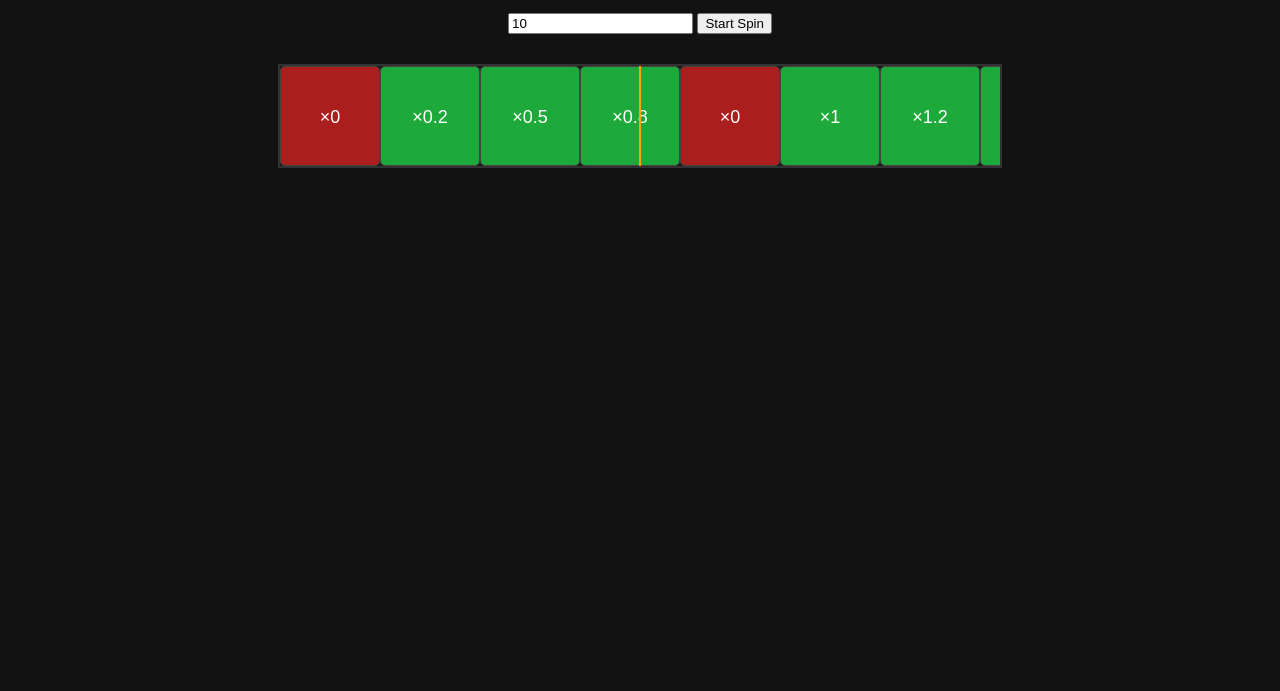
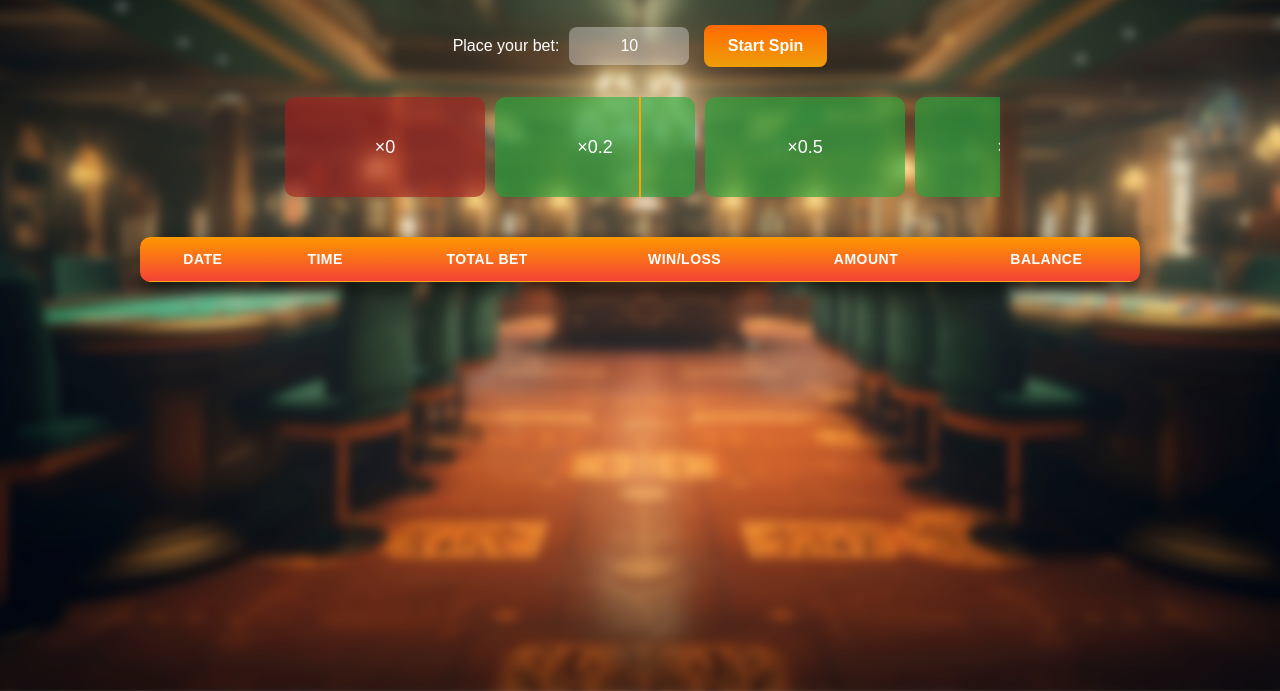
Before and after one commit to Husein1202/CS2multiplier-spinner, a plain HTML site: page index.html in a window 1280 px wide. Shown: the part 139-830 px from the top of the page. Before the commit the page ends 800 px from the top, so only its background shows below. Drawn offline with Linux system fonts and the light colour scheme.

Commit message:
Update index.html

```diff
--- a/index.html
+++ b/index.html
@@ -6,21 +6,45 @@
   <title>Multiplier Spinner</title>
   <style>
     body {
-      background: #121212;
+      background-image: url(photorealistic-casino-lifestyle.png);
+      background-repeat: no-repeat;
+      background-size: cover;
+      background-position: center;
       color: white;
       font-family: sans-serif;
       text-align: center;
-      padding: 30px;
+      min-height: 100vh;
+      margin: 0;
+      padding-top: 30px;
     }
+
+    button {
+      margin-top: 20px;
+      padding: 12px 24px;
+      font-size: 16px;
+      font-weight: bold;
+      color: white;
+      background: linear-gradient(180deg, #ff6a00, #ee9e09);
+      border: none;
+      border-radius: 8px;
+      cursor: pointer;
+      box-shadow: 0 4px 8px rgba(0, 0, 0, 0.014);
+      transition: transform 0.2s, box-shadow 0.2s;
+    }
+
+    button:hover {
+      transform: scale(1.05);
+      box-shadow: 0 6px 15px rgba(0, 0, 0, 0.158);
+    }
+
     #reel-container {
       position: relative;
       width: 720px;
       height: 100px;
       margin: 30px auto;
       overflow: hidden;
-      border: 2px solid #333;
-      background: #1c1c1c;
     }
+
     #highlight-line {
       position: absolute;
       top: 0;
@@ -31,46 +55,166 @@
       transform: translateX(-1px);
       z-index: 2;
     }
+
+    .reel-fade {
+      position: absolute;
+      top: 0;
+      bottom: 0;
+      width: 40px;
+      z-index: 3;
+      pointer-events: none;
+    }
+
+    .reel-fade.left {
+      left: 0;
+      background: transparent;
+    }
+
+    .reel-fade.right {
+      right: 0;
+      background: transparent;
+    }
+
     #reel {
       display: flex;
-      transform: translateX(0px);
+      transform: translate3d(0, 0, 0);
       transition: transform 0s ease-out;
       will-change: transform;
     }
+
     .item {
-      flex: 0 0 100px;
+      flex: 0 0 200px;
       height: 100px;
       line-height: 100px;
       font-size: 18px;
       text-align: center;
-      border: 1px solid #444;
       box-sizing: border-box;
-      border-radius: 5px;
-      background-color: #1eaa3b;
+      border-radius: 10px;
+      background-color: rgba(30, 170, 59, 0.6);
+      margin: 0 5px;
+      backdrop-filter: blur(5px);
+      backface-visibility: hidden;
+      transform: translateZ(0);
     }
+
     .item.loss {
-      background-color: #aa1e1e;
+      background-color: rgba(170, 30, 30, 0.6);
     }
+
     #result {
       margin-top: 20px;
       font-size: 20px;
       font-weight: bold;
     }
+
+    .bet-container {
+      display: inline-flex;
+      align-items: center;
+      margin-top: 20px;
+    }
+
+    .bet-container input {
+      margin-left: 10px;
+      margin-right: 10px;
+      width: 100px;
+      padding: 10px;
+      font-size: 16px;
+      border-radius: 8px;
+      border: none;
+      background: rgba(255, 255, 255, 0.336);
+      color: white;
+      text-align: center;
+      outline: none;
+
+    }
+
+    .bet-container input::-webkit-outer-spin-button,
+    .bet-container input::-webkit-inner-spin-button {
+      -webkit-appearance: none;
+      margin: 0;
+    }
+
+    .bet-container input[type=number] {
+      -moz-appearance: textfield;
+      appearance: textfield;
+    }
+
+    #history-table {
+  margin: 40px auto;
+  width: 100%;
+  max-width: 1000px;
+  border-collapse: separate;
+  border-spacing: 0;
+  background-color: rgba(0, 0, 0, 0.7);
+  border-radius: 10px;
+  overflow: hidden;
+  box-shadow: 0 8px 20px rgba(0, 0, 0, 0.6);
+  color: #fff;
+}
+
+#history-table th,
+#history-table td {
+  padding: 14px;
+  text-align: center;
+  border-bottom: 1px solid rgba(255, 255, 255, 0.1);
+}
+
+#history-table th {
+  background: linear-gradient(180deg, #ff9800, #f44336);
+  font-weight: bold;
+  text-transform: uppercase;
+  letter-spacing: 0.5px;
+  font-size: 14px;
+}
+
+#history-table tbody tr:nth-child(even) {
+  background-color: rgba(255, 255, 255, 0.05);
+}
+
+#history-table tbody tr:hover {
+  background-color: rgba(255, 255, 255, 0.1);
+  transition: background-color 0.2s ease;
+}
   </style>
 </head>
 <body>
   <h1>Multiplier Spinner Game</h1>
   <p>Balance: <span id="balance">100.00</span> coins</p>
 
-  <input type="number" id="bet" value="10" min="1" step="1" />
+  <div class="bet-container">
+    <span>Place your bet:</span>
+    <input type="number" id="bet" value="10" min="1" step="1" />
+  </div>
   <button onclick="startSpin()">Start Spin</button>
 
   <div id="reel-container">
     <div id="highlight-line"></div>
+    <div class="reel-fade left"></div>
     <div id="reel"></div>
+    <div class="reel-fade right"></div>
   </div>
 
   <div id="result"></div>
+
+  <table id="history-table">
+    <thead>
+      <tr>
+        <th>Date</th>
+        <th>Time</th>
+        <th>Total Bet</th>
+        <th>Win/Loss</th>
+        <th>Amount</th>
+        <th>Balance</th>
+      </tr>
+    </thead>
+    <tbody id="history-body"></tbody>
+  </table>
+
+  <!-- Audio Elements -->
+  <audio id="roll-sound" src="Roll.mp3" preload="auto"></audio>
+  <audio id="win-sound" src="case_awarded_5_ancient_01.mp3" preload="auto"></audio>
+
+  <audio id="lose-sound" src="case_awarded_0_common_01.mp3" preload="auto"></audio>
 
   <script>
     const multipliers = [
@@ -85,17 +229,15 @@
       30, 30.2, 30.5, 30.8, 0,
       50, 50.2, 50.5, 50.8, 0,
       100
-    ];
-
-    // Highly increased frequency of 0 to make loss more likely
-    const weightedMultipliers = [
-      ...Array(100).fill(0),  // 100 instances of 0 (loss) for high probability of loss
-      ...Array(10).fill(0.2),
-      ...Array(8).fill(0.5),
-      ...Array(6).fill(0.8),
-      ...Array(4).fill(1),
-      ...Array(3).fill(1.2),
-      ...Array(2).fill(1.5),
+ ];
+ const weightedMultipliers = [
+      ...Array(70).fill(0),
+      ...Array(5).fill(0.2),
+      ...Array(5).fill(0.5),
+      ...Array(5).fill(0.8),
+      ...Array(5).fill(1),
+      ...Array(5).fill(1.2),
+      ...Array(5).fill(1.5),
       1.8, 2, 2.2, 2.5, 2.8,
       3, 3.2, 3.5, 3.8,
       4, 4.2, 4.5, 4.8,
@@ -112,10 +254,17 @@
     const reelEl = document.getElementById("reel");
     const balanceEl = document.getElementById("balance");
     const resultEl = document.getElementById("result");
+    const historyBody = document.getElementById("history-body");
+
+    const rollSound = document.getElementById("roll-sound");
+    const winSound = document.getElementById("win-sound");
+    const loseSound = document.getElementById("lose-sound");
 
     let spinning = false;
     let balance = 100.00;
-    const itemWidth = 100;
+    const itemWidth = 200;
+    const itemMargin = 10;
+    const itemTotalWidth = itemWidth + itemMargin;
     const centerOffset = 360 - itemWidth / 2;
 
     function fillReel() {
@@ -130,9 +279,11 @@
       }
     }
 
-    function easeOutQuart(t) {
-      return 1 - Math.pow(1 - t, 4);
-    }
+    function easeOutCubic(t) {
+  return 1 - Math.pow(1 - t, 3);
+}
+
+
 
     function startSpin() {
       if (spinning) return;
@@ -151,31 +302,57 @@
       const selected = weightedMultipliers[Math.floor(Math.random() * weightedMultipliers.length)];
       const allItems = [...reelEl.children];
       const selectedIndex = allItems.findIndex(el => el.textContent === `×${selected}`);
-      const targetOffset = selectedIndex * itemWidth - centerOffset;
-      const totalDistance = targetOffset + (itemWidth * multipliers.length * 3); // 3 full cycles
+      const targetOffset = selectedIndex * itemTotalWidth - centerOffset;
+      const totalDistance = targetOffset + (itemTotalWidth * multipliers.length * 1);
 
       spinning = true;
-      const duration = 5000;
+      const duration = 10000;
       const startTime = performance.now();
 
       function animate(time) {
         const elapsed = time - startTime;
         const progress = Math.min(elapsed / duration, 1);
-        const eased = easeOutQuart(progress);
+        const eased = easeOutCubic(progress);
         const current = eased * totalDistance;
 
-        reelEl.style.transform = `translateX(-${current}px)`;
+        reelEl.style.transform = `translate3d(-${current}px, 0, 0)`;
+
+        // Play tick sound (basic interval)
+        if (Math.floor(current / itemTotalWidth) !== Math.floor((current - 30) / itemTotalWidth)) {
+          rollSound.currentTime = 0;
+          rollSound.play();
+        }
 
         if (progress < 1) {
           requestAnimationFrame(animate);
         } else {
-          reelEl.style.transform = `translateX(-${targetOffset}px)`;
+          reelEl.style.transform = `translate3d(-${targetOffset}px, 0, 0)`;
           const winnings = selected * bet;
           balance += winnings;
           balanceEl.textContent = balance.toFixed(2);
+
+          const date = new Date();
+          const historyRow = document.createElement("tr");
+          historyRow.innerHTML = `
+            <td>${date.toLocaleDateString()}</td>
+            <td>${date.toLocaleTimeString()}</td>
+            <td>${bet.toFixed(2)}</td>
+            <td>${selected === 0 ? "Loss" : "Win"}</td>
+            <td>${selected === 0 ? `-${bet.toFixed(2)}` : winnings.toFixed(2)}</td>
+            <td>${balance.toFixed(2)}</td>
+          `;
+          historyBody.appendChild(historyRow);
+
           resultEl.textContent = selected === 0
             ? `You lost! Landed on ×0`
             : `You won ${winnings.toFixed(2)} coins! Multiplier: ×${selected}`;
+
+          if (selected === 0) {
+            loseSound.play();
+          } else {
+            winSound.play();
+          }
+
           spinning = false;
         }
       }
```
